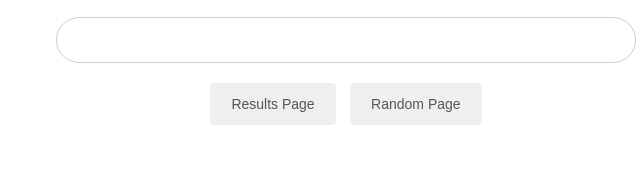
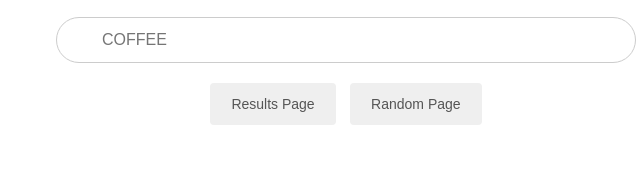
Before and after one commit to Cazbean/lap-code-challenge, a plain HTML site: page client/index.html in a window 1280 px wide. Shown: the part 489-676 px from the top of the page, 294-934 px from the left. Drawn offline with Linux system fonts and the light colour scheme.

Commit message:
new dev branch

```diff
--- a/client/index.html
+++ b/client/index.html
@@ -20,7 +20,7 @@
         <div class ="main">
             <img src = "https://www.google.com/images/branding/googlelogo/1x/googlelogo_color_272x92dp.png">
             <div class ="searchBox">
-                <input type= "text" class ="search">
+                <input placeholder="COFFEE" class ="search">
                 <div class = "icons">
                     <div><img src = ""></div>
                 </div>
```
